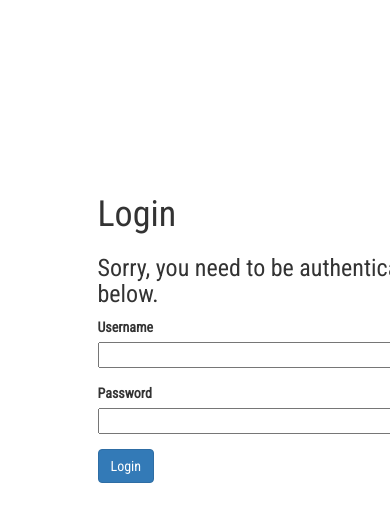
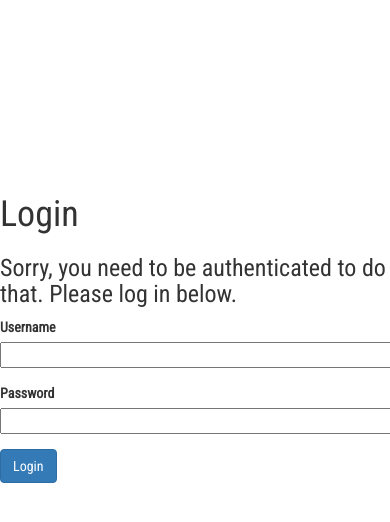
Before and after one commit to Ljohns635/bugtracker, a Django app: page /login/ in a window 390 px wide; the page is wider, and only the part inside the window is pictured. Shown: the part 169-691 px from the top of that part. Run offline with Django 3.2, Linux system fonts and the light colour scheme; some libraries are stand-ins or nearby versions.

Commit message:
made website responsive

```diff
--- a/static/login.css
+++ b/static/login.css
@@ -19,3 +19,10 @@ form {
     position: absolute;
     margin-top: -20%;
 }
+
+@media screen and (max-width: 600px) {
+  form {
+    width: 100%;
+    margin-left:-50%;
+}
+}
```
Also changed, not shown: static/homepage.css (+7 -0 lines).
